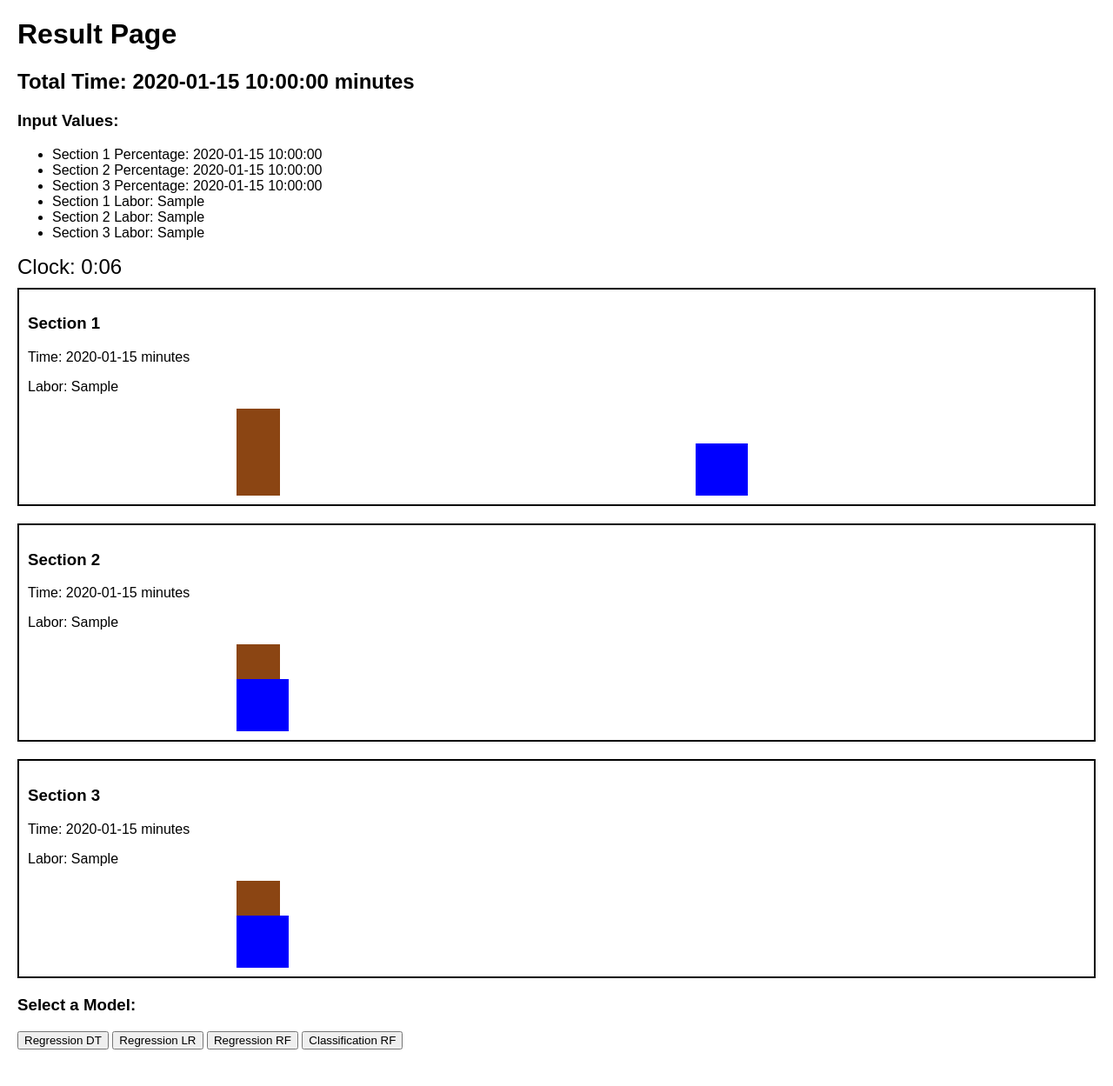
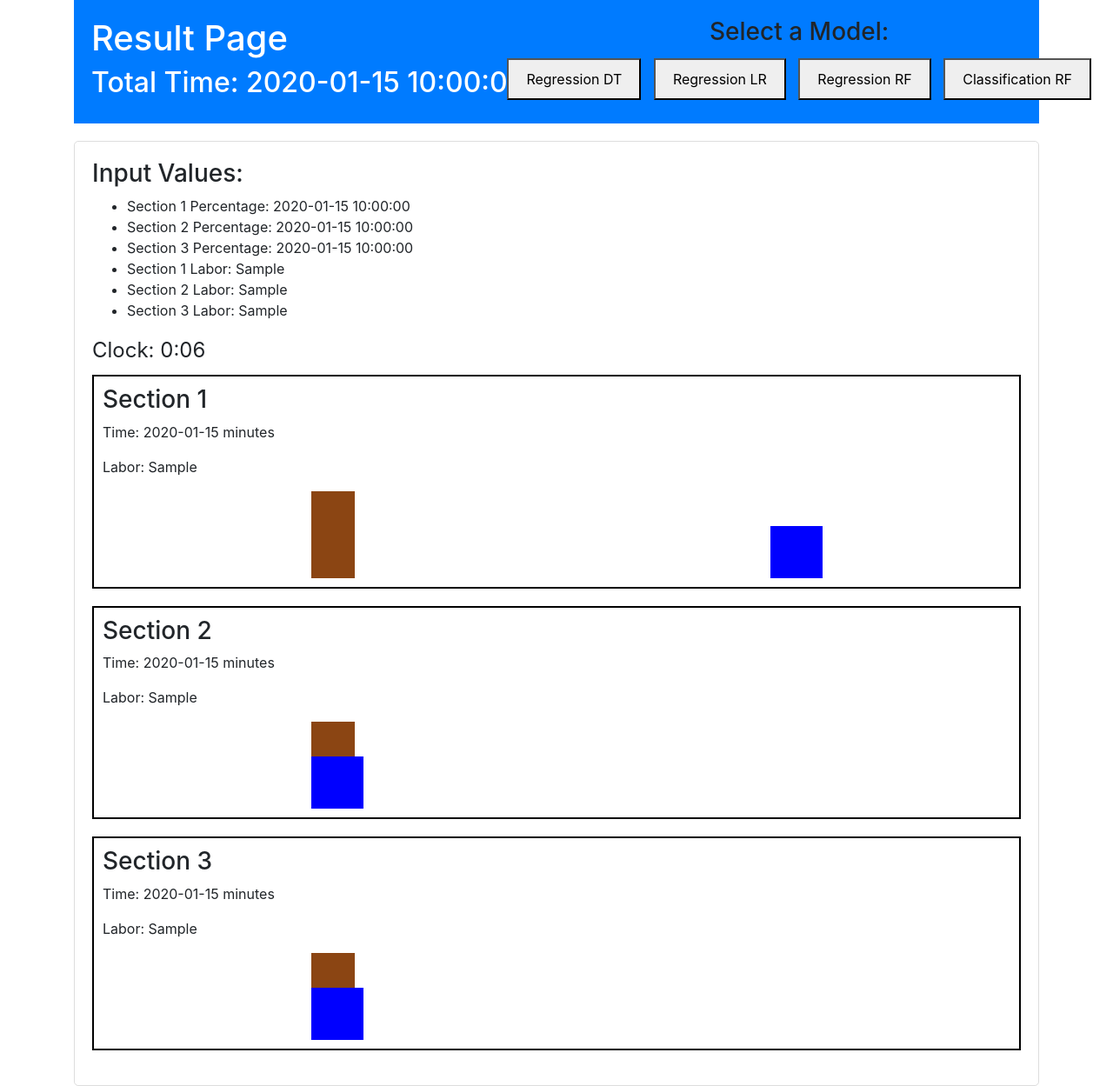
Before and after one commit to ANUJDWIVDI/SNH08_opti_flow_, a Flask app: template templates/result.html in a window 1280 px wide. Shown: the whole page at 87% size. Before the commit the page ends 1207 px from the top, so only its background shows below. Run offline with Flask 3, Linux system fonts and the light colour scheme; the template is opened without the code that fills it: most values are stand-ins (such as "Sample title", 1, 10 or a date in 2020); some libraries are stand-ins or nearby versions.

Commit message:
pkl file 2

```diff
--- a/templates/result.html
+++ b/templates/result.html
@@ -10,11 +10,13 @@
             font-family: Arial, sans-serif;
             margin: 20px;
         }
+
         .section {
             border: 2px solid #000;
             padding: 10px;
             margin-bottom: 20px;
         }
+
         .ladder {
             width: 50px;
             height: 100px;
@@ -22,13 +24,15 @@
             position: relative;
             animation: moveLadder linear infinite 2s;
         }
+
         @keyframes moveLadder {
-            0% {left: 0;}
-            25% {left: 200px;}
-            50% {left: 400px;}
-            75% {left: 600px;}
-            100% {left: 800px;}
+            0% { left: 0; }
+            25% { left: 200px; }
+            50% { left: 400px; }
+            75% { left: 600px; }
+            100% { left: 800px; }
         }
+
         .box {
             width: 60px;
             height: 60px;
@@ -37,22 +41,88 @@
             top: 40px;
             animation-play-state: paused;
         }
-        .section1 .box { animation: moveBox1 linear infinite {{ section_times[0] * 60 }}s; }
-        .section2 .box { animation: moveBox2 linear infinite {{ section_times[1] * 60 }}s; animation-delay: {{ section_times[0] * 60 }}s; }
-        .section3 .box { animation: moveBox3 linear infinite {{ section_times[2] * 60 }}s; animation-delay: {{ (section_times[0] + section_times[1]) * 60 }}s; }
-        @keyframes moveBox1 { 0% {left: 0;} 100% {left: 800px;} }
-        @keyframes moveBox2 { 0% {left: 0;} 100% {left: 800px;} }
-        @keyframes moveBox3 { 0% {left: 0;} 100% {left: 800px;} }
+
+        .section1 .box {
+            animation: moveBox1 linear infinite {{ section_times[0] * 60 }}s;
+        }
+
+        .section2 .box {
+            animation: moveBox2 linear infinite {{ section_times[1] * 60 }}s;
+            animation-delay: {{ section_times[0] * 60 }}s;
+        }
+
+        .section3 .box {
+            animation: moveBox3 linear infinite {{ section_times[2] * 60 }}s;
+            animation-delay: {{ (section_times[0] + section_times[1]) * 60 }}s;
+        }
+
+        @keyframes moveBox1 {
+            0% { left: 0; }
+            100% { left: 800px; }
+        }
+
+        @keyframes moveBox2 {
+            0% { left: 0; }
+            100% { left: 800px; }
+        }
+
+        @keyframes moveBox3 {
+            0% { left: 0; }
+            100% { left: 800px; }
+        }
+
         .clock {
             font-size: 24px;
             margin-bottom: 10px;
         }
+
+        /* Additional styling for the layout and theme */
+        .container {
+            max-width: 1200px;
+            margin: auto;
+        }
+
+        .header {
+            background-color: #007bff;
+            color: #fff;
+            padding: 20px;
+            text-align: center;
+        }
+
+        .result-section {
+            background-color: #ffffff;
+            padding: 20px;
+            border: 1px solid #ddd;
+            border-radius: 5px;
+            margin-top: 20px;
+        }
+
+        .model-section {
+            position: fixed;
+            top: 20px;
+            right: 20px;
+            text-align: center;
+        }
+
+        .model-section button {
+            margin: 5px;
+            padding: 10px 20px;
+            font-size: 16px;
+        }
+        .header h1, .header h2 {
+    text-align: left;
+}
     </style>
+    <link rel="stylesheet" href="https://stackpath.bootstrapcdn.com/bootstrap/4.5.2/css/bootstrap.min.css">
 </head>
 <body>
+    <div class="container">
+        <div class="header">
             <h1>Result Page</h1>
             <h2>Total Time: {{ total_time }} minutes</h2>
+        </div>
 
+        <div class="result-section">
             <h3>Input Values:</h3>
             <ul>
                 <li>Section 1 Percentage: {{ section_1_time }}</li>
@@ -64,7 +134,6 @@
             </ul>
 
             <div class="clock">Clock: <span id="clock">0:00</span></div>
-
 
             <div class="section section1">
                 <h3>Section 1</h3>
@@ -92,14 +161,16 @@
                     <div class="box"></div>
                 </div>
             </div>
+        </div>
 
-        <!-- Add a section for model selection -->
+        <!-- Model selection section -->
         <div class="model-section">
             <h3>Select a Model:</h3>
             <button onclick="predict('regression_model_dt.pkl')">Regression DT</button>
             <button onclick="predict('regression_model_lr.pkl')">Regression LR</button>
             <button onclick="predict('regression_model_rf.pkl')">Regression RF</button>
             <button onclick="predict('classification_model_rf.pkl')">Classification RF</button>
+        </div>
     </div>
 
     <script>
@@ -137,31 +208,5 @@
             }
         }, 1000);
     </script>
-    <script>
-        // JavaScript to update the clock and manage box movements
-        let clockElement = document.getElementById('clock');
-        let currentTime = 0;
-
-        function startNextSection() {
-            let sections = document.querySelectorAll('.section .box');
-            sections.forEach((box) => {
-                box.style.animationPlayState = 'running';
-            });
-        }
-
-        setInterval(() => {
-            currentTime++;
-            let minutes = Math.floor(currentTime / 60);
-            let seconds = currentTime % 60;
-            clockElement.textContent = `${minutes}:${seconds < 10 ? '0' : ''}${seconds}`;
-
-            // Check if a section is completed
-            let currentSection = document.querySelector('.section .box');
-            if (currentSection && currentSection.offsetLeft >= 800) {
-                currentSection.style.animationPlayState = 'paused';
-                startNextSection();
-            }
-        }, 1000);
-    </script>
 </body>
 </html>
```
Also changed, not shown: 4 other files. Lines whose indentation alone changed are shown as unchanged.
